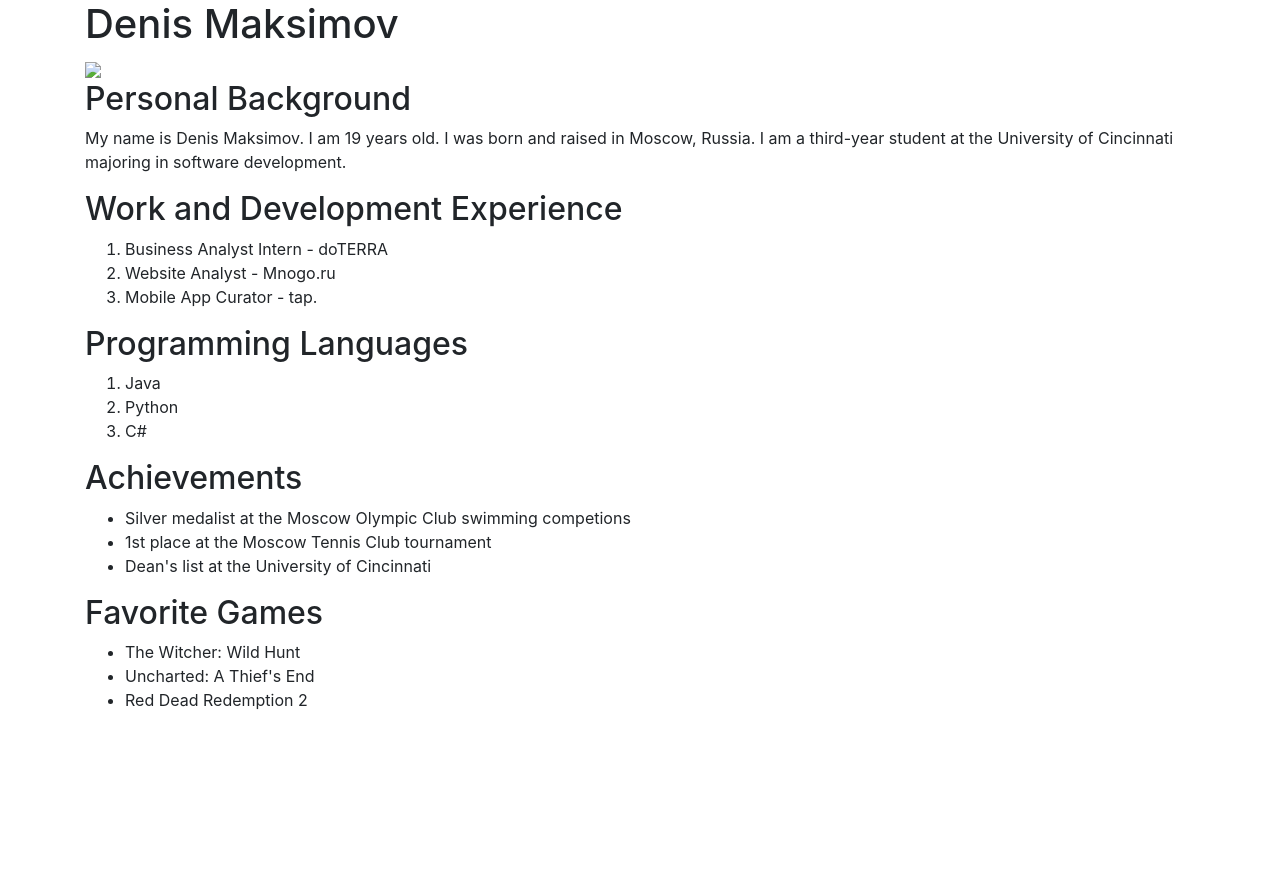
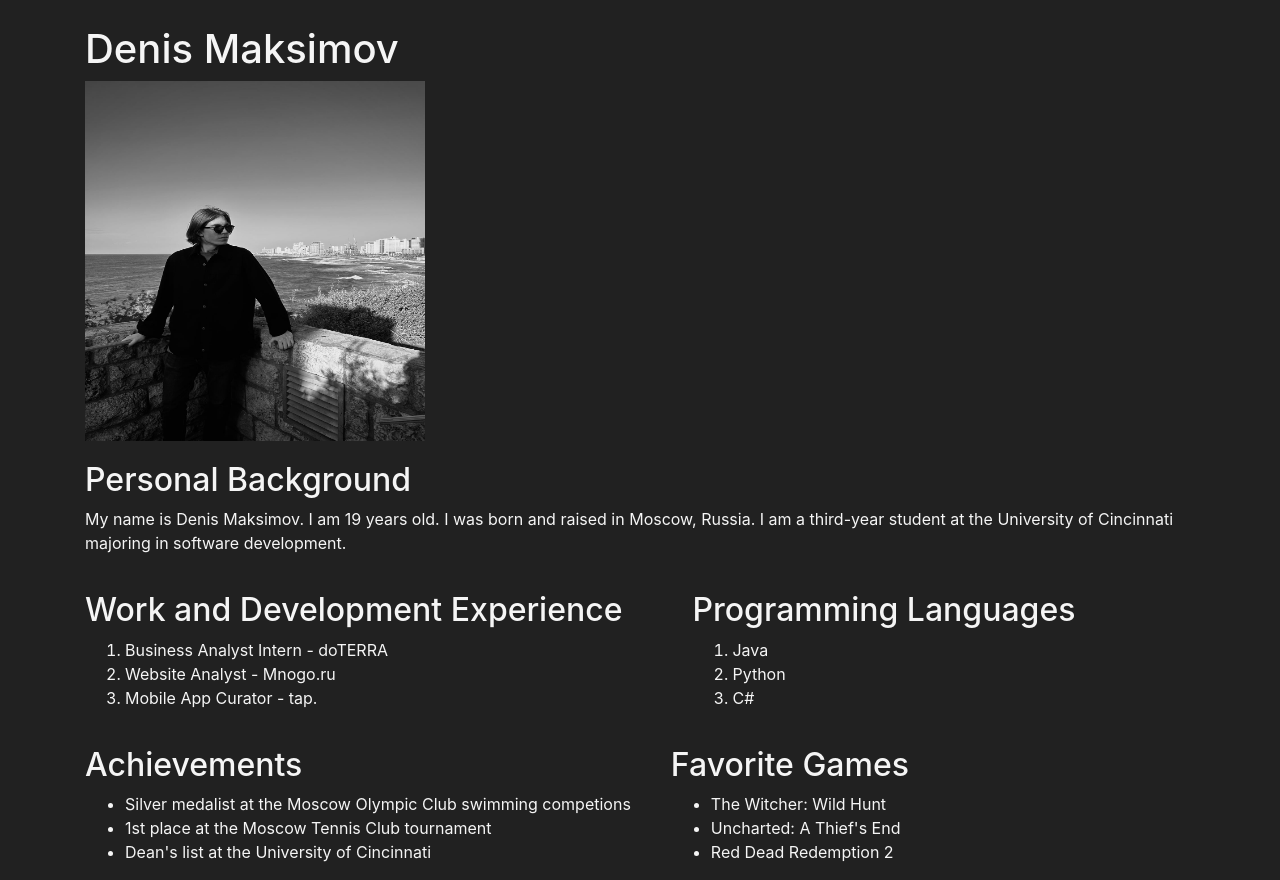
Before and after one commit to maksimds/online-portfolio-maksimds-main, a website: page index.html in a window 1280 px wide. Before the commit the page ends 800 px from the top, so only its background shows below. Drawn offline with nearby package versions, Linux system fonts and the light colour scheme.

Commit message:
added CSS

```diff
--- a/index.html
+++ b/index.html
@@ -18,7 +18,7 @@
   <div class="container">
 
     <h1>Denis Maksimov</h1>
-    <img src="resources/images/mypicture.jpg" />
+    <img src="resources/images/myimage.JPG" height="360px" width="340px" />
 
     <div class="section" id="personalBackground">
       <h2>Personal Background</h2>
--- a/resources/styles/styles.css
+++ b/resources/styles/styles.css
@@ -0,0 +1,40 @@
+body {
+  background-color: #212121;
+}
+
+.container {
+  margin-top: 25px;
+}
+
+img {
+  float: left;
+  margin-right: 40px;
+  height: 360px;
+  width: 340px;
+}
+
+.section,
+h1 {
+  color: #f5f5f5;
+}
+
+#personalBackground {
+  float: right;
+  margin-top: 20px;
+}
+
+#experience,
+#programmingLanguages,
+#achievements,
+#games {
+  float: left;
+  margin-top: 20px;
+}
+
+#games {
+  margin-left: 40px;
+}
+
+#programmingLanguages {
+  margin-left: 70px;
+}
```
Also changed, not shown: resources/images/myimage.JPG (added), resources/images/mypicture.jpg (deleted).
